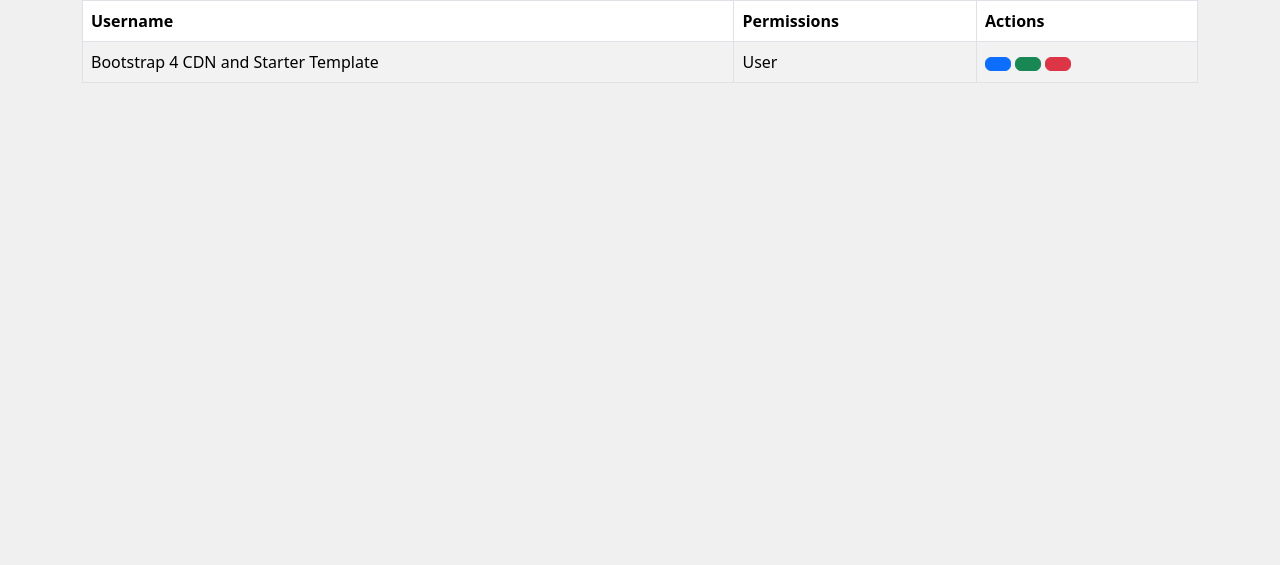
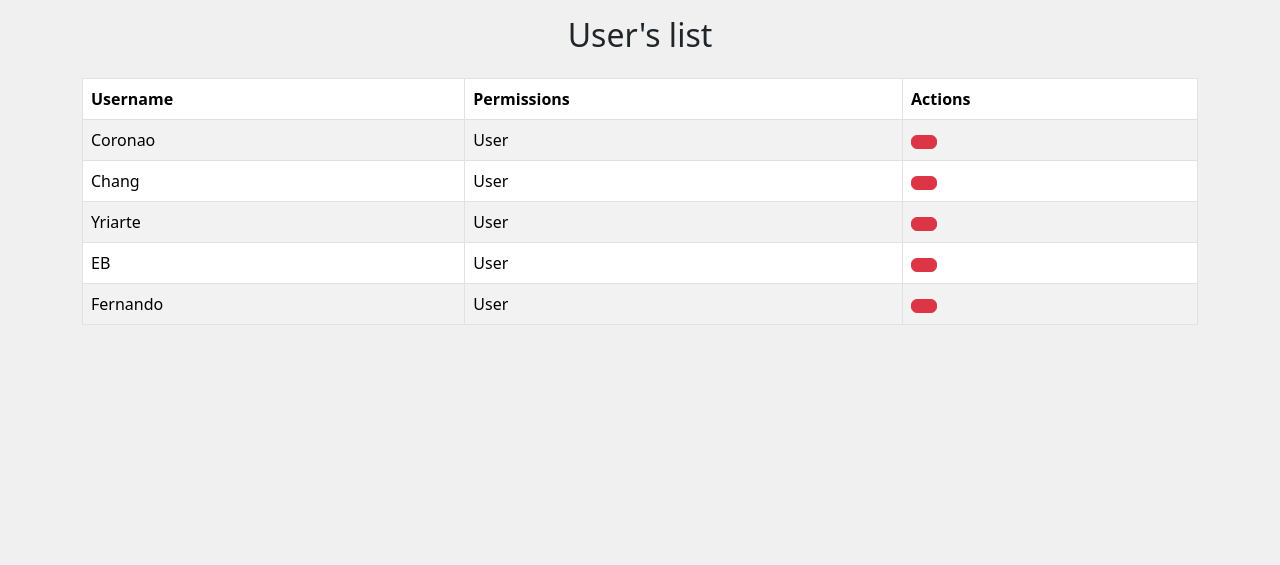
Before and after one commit to JesusBandez/proyecto_Ing_software, a Flask app: page /users_list in a window 1280 px wide. Shown: the part 56-621 px from the top of the page. Run offline with Flask 3, Linux system fonts and the light colour scheme.

Commit message:
Added functions to delete users.It still need backend

```diff
--- a/src/routes/users_list.py
+++ b/src/routes/users_list.py
@@ -1,8 +1,16 @@
-from flask import render_template
+from flask import render_template, redirect, url_for
+from src.models.User import User
 from . import app
 
 @app.route('/users_list')
 def users_lists():
     return render_template(
         'users_list/users_list.html'
+        , users=[User("Coronao"), User("Chang"), User("Yriarte"), User("EB"), User("Fernando")] # Aqui va la lista de usuarios de la base de datos. Deberiamos agregar paginacion???
     )
+
+@app.route('/users_list/delete', methods=['GET', 'POST'])
+def delete_user():
+    # Eliminar al usuario de la base
+    # TODO
+    return redirect(url_for('users_lists'))
--- a/src/templates/users_list/users_list.html
+++ b/src/templates/users_list/users_list.html
@@ -2,6 +2,7 @@
 {% block title %}<title>Lista de usuarios</title>{% endblock %}
 {% block body %}
 <div class="container">
+    <h2 class="text-center mb-4 mt-3">User's list </h2>
     <div class="row">
       <div class="col-12">
         <table class="table table-bordered table-striped">
@@ -13,15 +14,19 @@
             </tr>
           </thead>
           <tbody>
+            {% for user in users %}
             <tr>
-              <td>Bootstrap 4 CDN and Starter Template</td>
-              <td>User</td>
-              <td>
-                <button type="button" class="btn btn-primary"></button>
-                <button type="button" class="btn btn-success"></button>
-                <button type="button" class="btn btn-danger"></button>
-              </td>
-            </tr>
+                <td>{{user.username}}</td>
+                <td>User</td>
+                <td>
+                  <form method="post">
+                    <button method="post" class="btn btn-danger" name="id" value="{{user.username}}" formaction="{{'users_list/delete'}}">
+                  </form>
+                </td>
+              </tr>
+
+            {% endfor %}
+
           </tbody>
         </table>
       </div>
```
